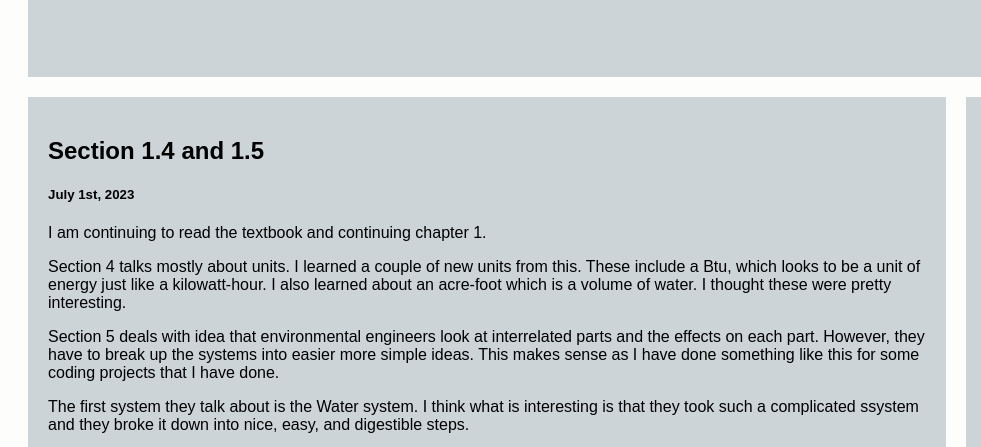
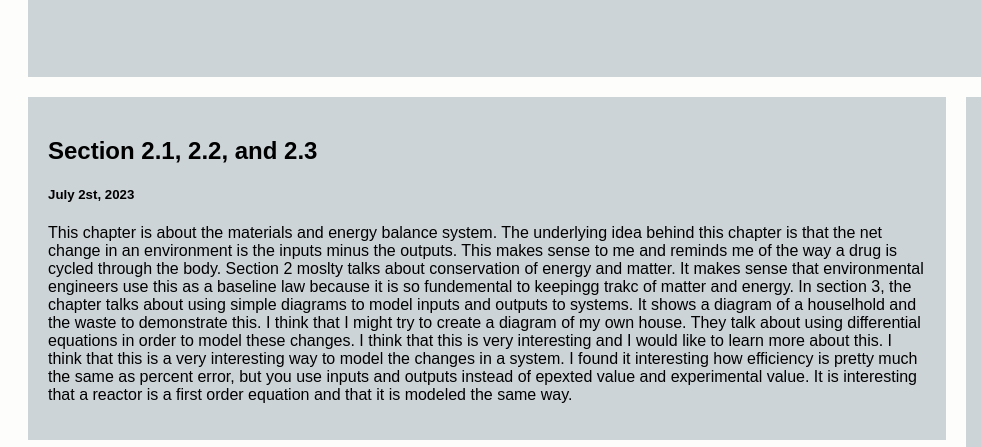
Before and after one commit to samipanyam/samipanyam.github.io, a plain HTML site: page index.html in a window 1280 px wide. Shown: the part 249-696 px from the top of the page, 0-981 px from the left. Drawn offline with Linux system fonts and the light colour scheme.

Commit message:
july 2nd

```diff
--- a/index.html
+++ b/index.html
@@ -13,6 +13,26 @@
 
 <div class="row">
   <div class="leftcolumn">
+
+    <div class="card">
+      <h2>Section 2.1, 2.2, and 2.3 </h2>
+      <h5>July 2st, 2023</h5>
+
+      <p>
+        This chapter is about the materials and energy balance system.
+        The underlying idea behind this chapter is that the net change in an environment is the inputs minus the outputs.
+        This makes sense to me and reminds me of the way a drug is cycled through the body.
+        Section 2 moslty talks about conservation of energy and matter.
+        It makes sense that environmental engineers use this as a baseline law because it is so fundemental to keepingg trakc of matter and energy.
+        In section 3, the chapter talks about using simple diagrams to model inputs and outputs to systems.
+        It shows a diagram of a houselhold and the waste to demonstrate this. I think that I might try to create a diagram of my own house. They talk about using differential equations in order to model these changes. I think that this is very interesting and I would like to learn more about this. I think that this is a very interesting way to model the changes in a system. I found it interesting how efficiency is pretty much the same as percent error, but you use inputs and outputs instead of epexted value and experimental value. It is interesting that a reactor is a first order equation and that it is modeled the same way.
+
+
+      </p>
+  </div>
+
+
+
     <div class="card">
       <h2>Section 1.4 and 1.5 </h2>
       <h5>July 1st, 2023</h5>
```
